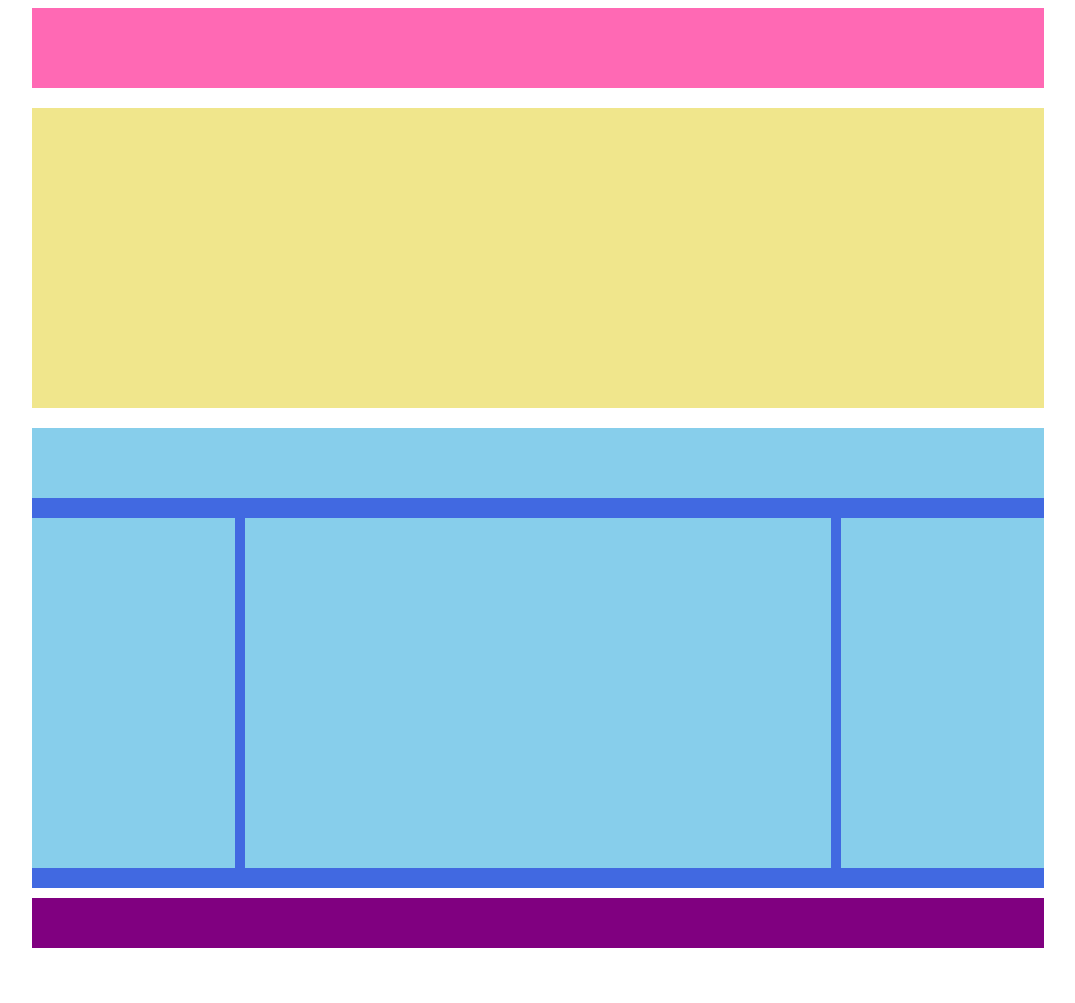
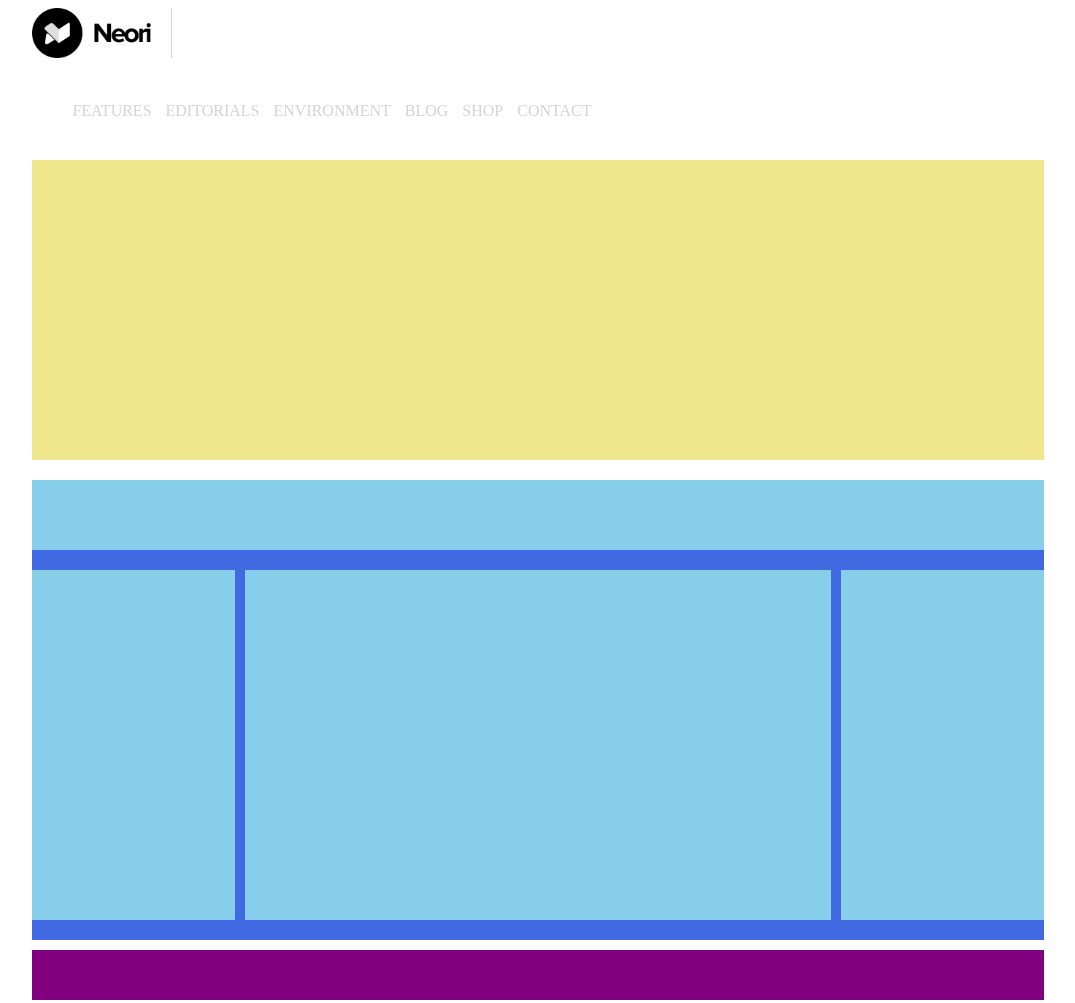
Before and after one commit to LorenzoBernardini88/htmlcss-wp, a plain HTML site: page index.html in a window 1280 px wide. Shown: the whole page, without its empty margins (102-1177 px from the left). Before the commit the page ends 956 px from the top, so only its background shows below. Drawn offline with Linux system fonts and the light colour scheme.

Commit message:
creato logo header,nav

```diff
--- a/index.html
+++ b/index.html
@@ -8,7 +8,21 @@
 <body>
     <div class="container">
 
-        <header></header>
+        <header>
+            <div id="logo">
+                <img src="img/logo.png" alt="">
+            </div>
+            <nav>
+                <ul>
+                    <li><a herf="#">Features</a></li>
+                    <li><a herf="#">Editorials</a></li>
+                    <li><a herf="#">Environment</a></li>
+                    <li><a herf="#">Blog</a></li>
+                    <li><a herf="#">Shop</a></li>
+                    <li><a herf="#">Contact</a></li>
+                </ul>
+            </nav>
+        </header>
 
         <main>
             <!-- sezione1 -->
--- a/style.css
+++ b/style.css
@@ -4,7 +4,26 @@
     width: 80%;
     box-sizing: border-box;
 }
-
+#logo img{
+    height: 50px;
+    border-right: 1px solid lightgrey;
+    padding-right: 20px;
+}
+nav{
+    margin: 40px 0px;
+}
+nav li{
+    display: inline;
+    text-transform: uppercase;
+    list-style: none;
+    padding-right: 10px;
+}
+nav li a{
+    color: lightgrey;
+}
+nav li a:hover{
+    text-decoration: underline;
+}
 .sez1{
     height: 300px;
     background-color:khaki;
@@ -45,10 +64,6 @@
     margin: 2% 1%;
 }
 
-header{
-    height: 80px;
-    background-color:hotpink;
-}
 
 footer{
     height: 50px;
```
